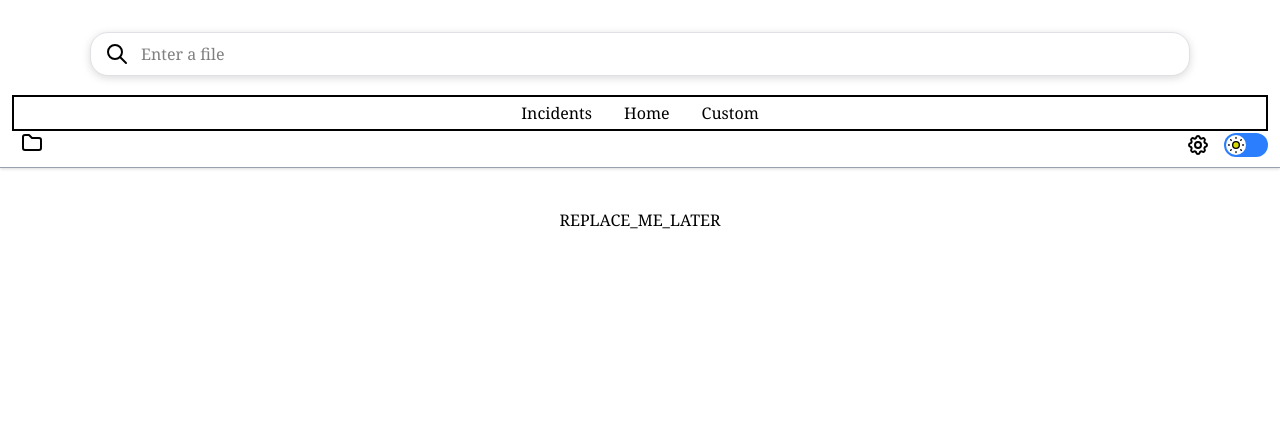
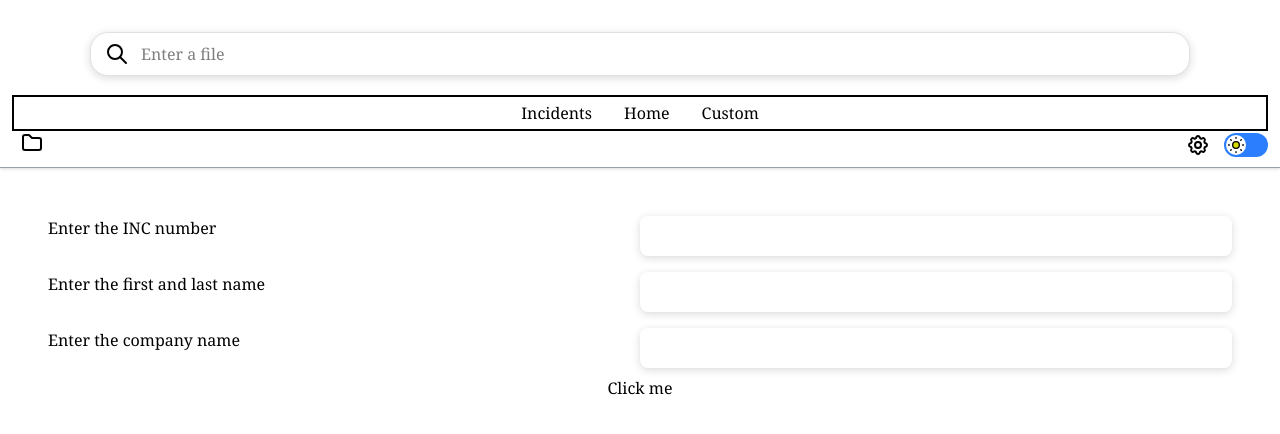
Before and after one commit to bobllor/TEKLabeler, a React (Vite) app: page /incidents in a window 1280 px wide. Shown: the top 434 px of the page. Built offline with nearby package versions, Linux system fonts and the light colour scheme.

Commit message:
Refactored code

```diff
--- a/src/routes/Incidents.jsx
+++ b/src/routes/Incidents.jsx
@@ -1,13 +1,37 @@
 import { useLocation } from "react-router";
+import { useMemo } from "react";
+import CustomTemplate from "./RoutesComponents/CustomTemplate";
 
 export default function Incidents(){
     const location = useLocation();
 
-    const value = location.state ? location.state.value : null;
+    const value = useMemo(() => {
+        return location.state ? location.state.value : '';
+    }, [location.state])
+
+    const handleSubmit = (e) => {
+        e.preventDefault();
+
+        const formData = e.target.elements;
+
+        // temp testing
+        for(let i = 0; i < formData.length; i++){
+            if(formData[i].tagName != 'BUTTON'){
+                console.log(formData[i].tagName, formData[i].value);
+            }
+        }
+    }
 
     return (
         <>
-            {value} REPLACE_ME_LATER
+            <form
+            className="flex-col w-full justify-center items-center"
+            onSubmit={handleSubmit}>
+                <CustomTemplate defaultValue={value}/>
+                <div className="flex w-full justify-center items-center">
+                    <button type="submit">Click me</button>
+                </div>
+            </form>
         </>
     )
 }
--- /dev/null
+++ b/src/routes/RoutesComponents/CustomTemplate.jsx
@@ -0,0 +1,22 @@
+export default function CustomTemplate({ type = 'INC', defaultValue = '' }){
+    const labelData = [
+        {idName: 'ticketInput',
+        labelText: type === 'INC' ? 'Enter the INC number' : 'Enter the RITM number:',
+        value: defaultValue},
+        {idName: 'nameInput', labelText: 'Enter the first and last name', value: ''},
+        {idName: 'companyInput', labelText: 'Enter the company name', value: ''}
+    ]
+
+    return (
+        <>
+            {labelData.map((ele, i) => (
+                <div className="grid grid-cols-2 p-2" key={i}>
+                    <label htmlFor={ele.idName}>{ele.labelText}</label>
+                    <input
+                    className="p-2 rounded-[8px] shadow-[0_2px_8px_0_rgba(0,0,0,.15)]"
+                    type="text" name={ele.idName} defaultValue={ele.value} spellCheck={false} />
+                </div>
+            ))}
+        </>
+    )
+}
```
